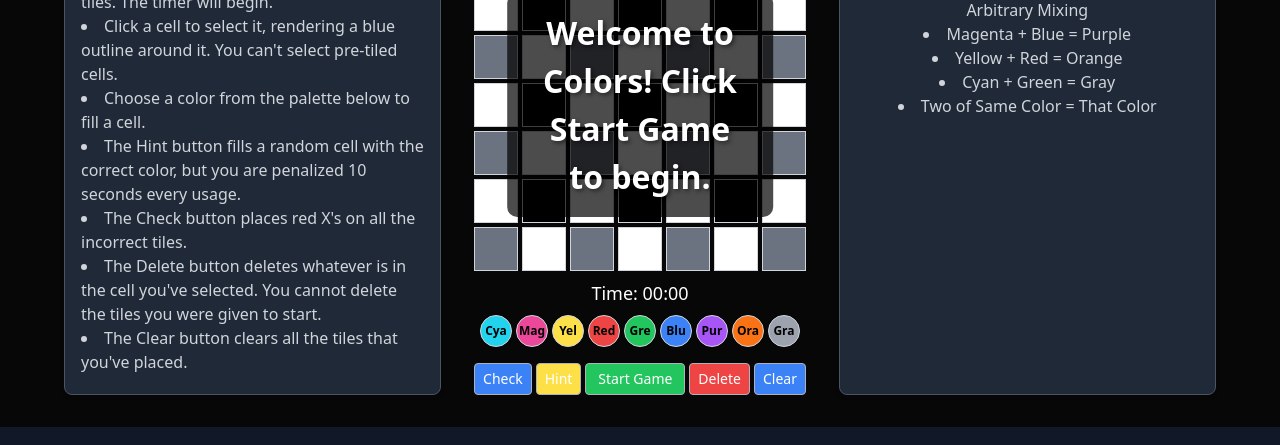
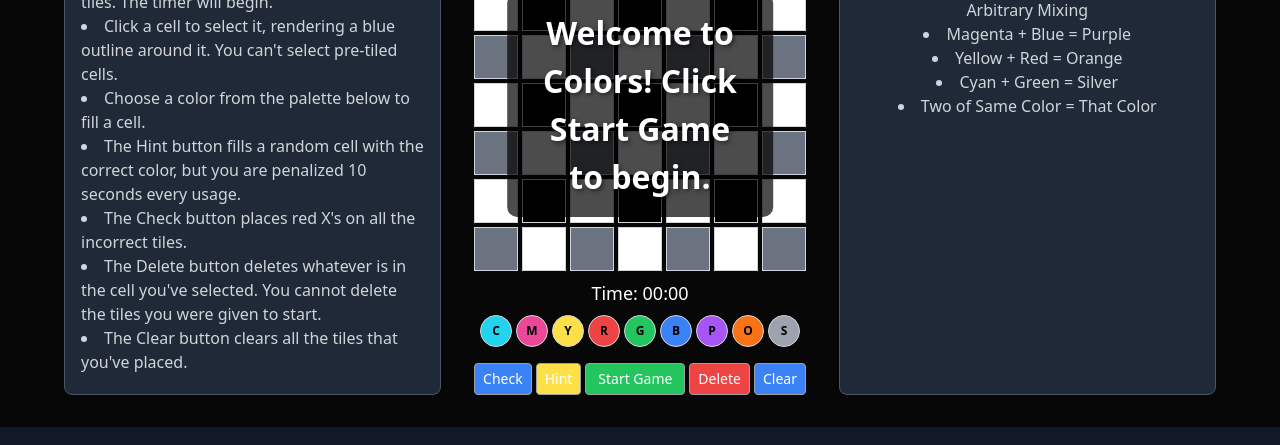
Before and after one commit to schlajo/colors-game, a React (Vite) app: page / in a window 1280 px wide. Shown: the part 295-740 px from the top of the page. Built offline with nearby package versions, Linux system fonts and the light colour scheme.

Commit message:
Made it so the You WIn! sign stays larger.  Also, changed the Gray label to Silver, so I could change the tile labels all to one letter.  Gray is now Silver it can just have an "S" on it.

```diff
--- a/src/App.jsx
+++ b/src/App.jsx
@@ -346,7 +346,7 @@ const App = () => {
             )}
             {showCongrats && (
               <div className="congratulations-message flex flex-col items-center">
-                <div className="whitespace-nowrap">You Win!</div>
+                <div className="whitespace-nowrap font-bold">You Win!</div>
                 <div className="text-xl mt-2">
                   Time: {formatTime(elapsedTime)}
                 </div>
@@ -459,7 +459,7 @@ const App = () => {
             Arbitrary Mixing
             <li>Magenta + Blue = Purple</li>
             <li>Yellow + Red = Orange</li>
-            <li>Cyan + Green = Gray</li>
+            <li>Cyan + Green = Silver</li>
             <li>Two of Same Color = That Color</li>
           </ul>
         </div>
--- a/src/components/Cell.jsx
+++ b/src/components/Cell.jsx
@@ -8,23 +8,23 @@ const Cell = ({ cell, onClick, isSelected, glossAnimation }) => {
   const getColorLabel = (color) => {
     switch (color) {
       case "green":
-        return "Gre";
+        return "G";
       case "white":
-        return "Gra";
+        return "S";
       case "blue":
-        return "Blu";
+        return "B";
       case "purple":
-        return "Pur";
+        return "P";
       case "orange":
-        return "Ora";
+        return "O";
       case "red":
-        return "Red";
+        return "R";
       case "yellow":
-        return "Yel";
+        return "Y";
       case "cyan":
-        return "Cya";
+        return "C";
       case "magenta":
-        return "Mag";
+        return "M";
       default:
         return "";
     }
--- a/src/components/ColorPalette.jsx
+++ b/src/components/ColorPalette.jsx
@@ -5,23 +5,23 @@ const ColorPalette = ({ onColorClick, colors }) => {
   const getColorLabel = (color) => {
     switch (color) {
       case "green":
-        return "Gre";
+        return "G";
       case "blue":
-        return "Blu";
+        return "B";
       case "purple":
-        return "Pur";
+        return "P";
       case "orange":
-        return "Ora";
+        return "O";
       case "red":
-        return "Red";
+        return "R";
       case "yellow":
-        return "Yel";
+        return "Y";
       case "cyan":
-        return "Cya";
+        return "C";
       case "magenta":
-        return "Mag";
+        return "M";
       case "white":
-        return "Gra";
+        return "S";
       default:
         return "";
     }
--- a/src/index.css
+++ b/src/index.css
@@ -40,7 +40,7 @@ h1 {
 
 button {
   border-radius: 8px;
-  border: 1px solid #b1b1bb;
+  border: 1px solid #a0a0a3;
   padding: 0.125rem 0.5rem;
   font-size: 1em;
   font-weight: 500;
@@ -131,25 +131,9 @@ body,
   z-index: 10;
   text-align: center;
   width: 80%;
-  .welcome-message {
-    position: absolute;
-    top: 50%;
-    left: 50%;
-    transform: translate(-50%, -50%);
-    color: #ffffff;
-    text-shadow: 2px 2px 4px rgba(0, 0, 0, 0.5);
-    background: rgba(0, 0, 0, 0.7);
-    padding: 1rem 2rem;
-    border-radius: 10px;
-    z-index: 10;
-    text-align: center;
-    width: 80%;
-    max-width: 300px;
-    margin-top: env(safe-area-inset-top);
-    margin-bottom: env(safe-area-inset-bottom);
-    font-size: 2rem;
-    font-weight: 700rem;
-  }
+  font-size: 2rem;
+  font-weight: 700rem;
+
 }
 
 @media (min-width: 640px) {
```
